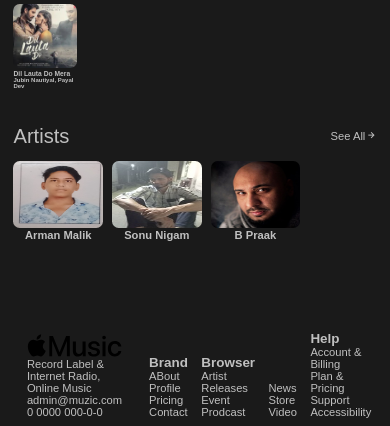
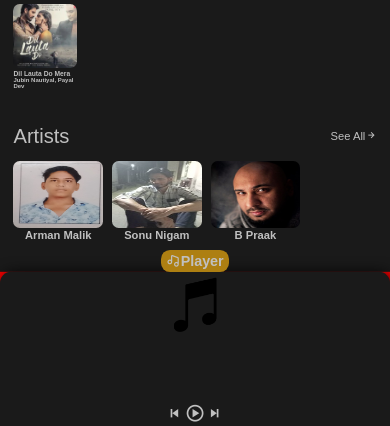
Before and after one commit to theneonstark/Muzic, a PHP site: page / in a window 390 px wide. Shown: the part 572-998 px from the top of the page. Run offline with PHP 8.4, Linux system fonts and the light colour scheme; data comes from the database, SQL or seed files in the repository.

Commit message:
add music player for responsive design with funct.

```diff
--- a/css/index.css
+++ b/css/index.css
@@ -28,7 +28,7 @@
 html{
     font-size: 50%;
     overflow-x: hidden;
-    transition: .8s ease;
+    transition: .2s ease;
 }
 
 body{
@@ -499,6 +499,111 @@ body{
     margin-left: var(--fore-size);
 }
 
+.wide_player{
+    min-height: 25vh;
+    min-width: 100%;
+    position: fixed;
+    z-index: 150;
+    bottom: 0;
+    left: 0;
+    display: flex;
+    flex-direction: column;
+    align-items: center;
+    background-color: red;
+    transform: translateY(100%);
+    display: none;
+}
+
+.show{
+    transform: translateY(-100%);
+}
+
+.player_btn_container{
+    display: flex;
+    justify-content: center;
+}
+
+.player_btn{
+    position: fixed;
+    z-index: 300;
+    bottom: 0rem;
+    width: 15rem;
+    height: 5rem;
+    display: flex;
+    justify-content: center;
+    align-items: center;
+    border-radius: 2rem;
+    cursor: pointer;
+    background-color: var(--text-color);
+    display: none;
+}
+
+
+.player_btn i,
+.player_btn h1 {
+    font-size: var(--fs-sx);
+}
+
+.wide_player .main_container{
+    width: 100%;
+    gap: 10rem;
+    display: flex;
+    justify-content: center;
+    align-items: center;
+    flex-wrap: wrap;
+    transition: 0.8s ease;
+    background: var(--main-bg);
+    box-shadow: 2px 2px 15px #000;
+    border-top-left-radius: 2.5rem;
+    border-top-right-radius: 2.5rem;
+    /* display: none; */
+}
+
+.wide_player .main_container .main_img{
+    width: 15rem;
+    height: auto;
+}
+
+.main_img img{
+    width: 100%;
+    height: auto;
+}
+
+.wide_player .wide_music_container{
+    width: 85rem;
+    display: flex;
+    flex-direction: column;
+    justify-content: center;
+    align-items: center;
+    gap: 2rem;
+    padding-bottom: var(--main-size);
+}
+
+.wide_player .wide_music_container h1{
+    font-size: var(--fs-x);
+    font-weight: 900;
+}
+.wide_player .wide_music_container h3{
+    font-size: var(--fs-sm);
+    font-weight: 600;
+}
+
+.wide_music_container .wide_player_control{
+    display: flex;
+    justify-content: center;
+    align-items: center;
+}
+
+.wide_music_container input{
+    width: 100%;
+}
+
+.wide_music_container .wide_player_control i{
+    font-size: var(--fs-xl);
+}
+
+
+
 @media (max-width: 1200px){
     html{
         font-size: 40%;
@@ -549,6 +654,12 @@ body{
     #logout_btn{
         display: block;
     }
+    .wide_player{
+        display: block;
+    }
+    .player_btn{
+        display: flex;
+    }
 }
 @media (max-width: 515px){
     html{
--- a/index.php
+++ b/index.php
@@ -210,6 +210,30 @@
             </section>
         </div>
     </main>
+    <div class="player_btn_container">
+    <div class="player_btn" id="player_btn">
+        <i class='bx bx-music'></i>
+        <h1>Player</h1>
+    </div>
+    </div>
+    <div class="wide_player" >
+        <div class="main_container" id="player">
+            <div class="main_img">
+                <img src="img/pngegg.png" alt="Image Not Found" id="wplayer_img">
+            </div>
+            <div class="wide_music_container">
+                <h1></h1>
+                <h3></h3>
+                <div class="wide_player_control">
+                    <i class='bx bx-skip-previous'id="wplayer_prevbtn"></i>
+                    <i class='bx bx-play-circle' id="wplayer_playbtn"></i>
+                    <i class='bx bx-skip-next' id="wplayer_nxtbtn"></i>
+                </div>
+                <input type="range">
+            </div>
+        </div>
+    </div>
+
     <script src="javascript/main.js"></script>
 </body>
 </html>
--- a/javascript/main.js
+++ b/javascript/main.js
@@ -21,19 +21,39 @@ let main_index = 0,
 songIndex,
 fetchIndex,
 imgIndex,
+singerIndex,
 dataIndex;
 const audio = new Audio();
 const player = document.getElementById('player_img');
+const wplayer = document.getElementById('wplayer_img');
 const player_prevbtn = document.getElementById('player_prevbtn');
 const player_playbtn = document.getElementById('player_playbtn');
 const player_nxtbtn = document.getElementById('player_nxtbtn');
+const wplayer_prevbtn = document.getElementById('wplayer_prevbtn');
+const wplayer_playbtn = document.getElementById('wplayer_playbtn');
+const wplayer_nxtbtn = document.getElementById('wplayer_nxtbtn');
 const music_details = document.querySelector('.sidebar_player .top h4');
+const wmusic_details = document.querySelector('.wide_music_container h1');
+const singer_name = document.querySelector('.wide_music_container h3');
 const music_card_btn = Array.from(document.querySelectorAll('.grid_layout .grid_img'));
 const music_card_btn_icon = document.getElementById('cardplay_icon');
 const volumeInput = document.getElementById('volume');
 const volumeIcon = document.getElementById('volume_icon');
 
 player_playbtn.addEventListener("click", () => {
+    if (audio.paused) {
+        audio.play();
+        player_playbtn.classList.remove("bx-play-circle");
+        player_playbtn.classList.add("bx-pause-circle");
+    } else {
+        audio.pause();
+        player_playbtn.classList.add("bx-play-circle");
+        player_playbtn.classList.remove("bx-pause-circle");
+
+    }
+})
+
+wplayer_playbtn.addEventListener("click", () => {
     if (audio.paused) {
         audio.play();
         player_playbtn.classList.remove("bx-play-circle");
@@ -57,17 +77,23 @@ async function fetch_data() {
             fetchIndex = name.length;
             console.log(fetchIndex)
             dataIndex = e.target = name[index].Song_name;
+            singerIndex = e.target = name[index].Singer_name;
             songIndex = e.target = name[index].File_name;
             imgIndex = e.target = name[index].img_name;
             // console.log(songIndex);
             music_details.innerText = dataIndex;
+            wmusic_details.innerText = dataIndex;
+            singer_name.innerText = singerIndex;
             player.src = `uploads/img/${imgIndex}`;
+            wplayer.src = `uploads/img/${imgIndex}`;
             audio.src = `uploads/song/${songIndex}`;
             audio.play();
             music_card_btn_icon.classList.remove("bx-play-circle");
             music_card_btn_icon.classList.add("bx-pause-circle");
             player_playbtn.classList.remove("bx-play-circle");
+            wplayer_playbtn.classList.remove("bx-play-circle");
             player_playbtn.classList.add("bx-pause-circle");
+            wplayer_playbtn.classList.add("bx-pause-circle");
         });
 
 
@@ -129,3 +155,10 @@ volumeInput.addEventListener('input', (event) => {
 });
 
 fetch_data();
+
+let player_btn = document.getElementById('player_btn');
+let wideplayer = document.getElementById('player');
+
+player_btn.onclick = () => {
+    wideplayer.classList.toggle('show');
+}
```
